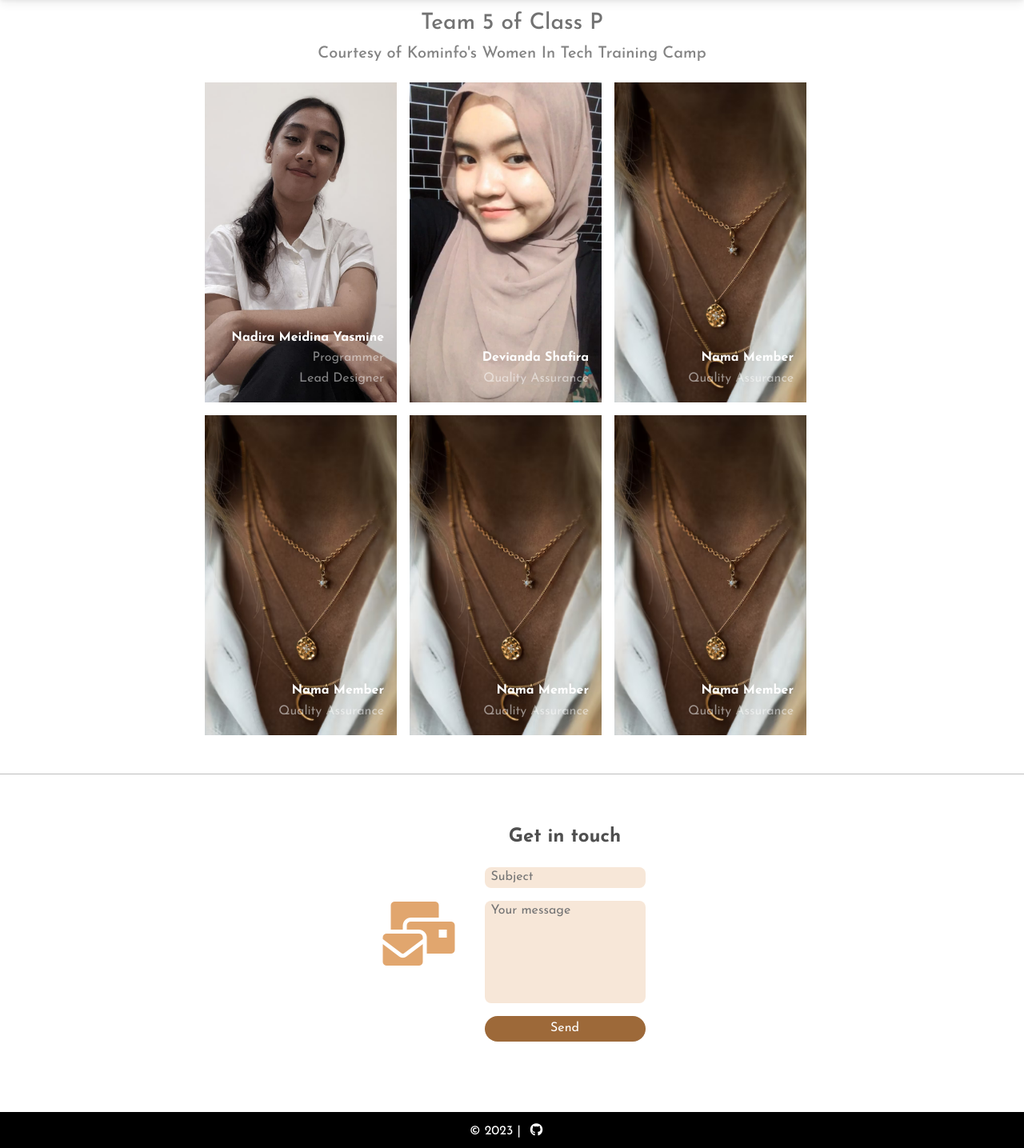
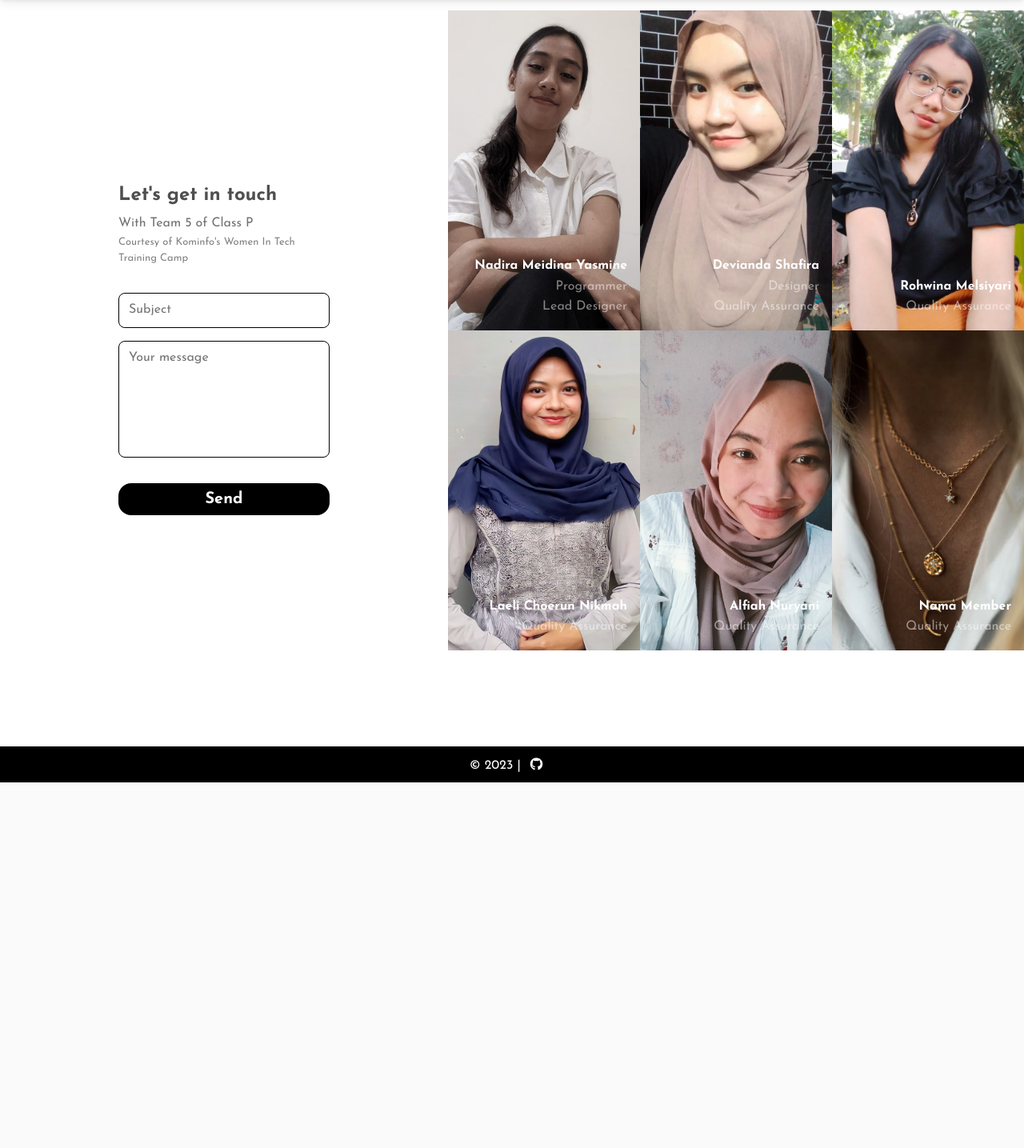
Before and after one commit to rhwnmlsyr/nyoba-aja, a Django app: page /contact/ in a window 1280 px wide. Shown: the part 59-1494 px from the top of the page at 80% size. After the commit the page ends 1037 px from the top, so only its background shows below. Run offline with Django 4.2, Linux system fonts and the light colour scheme; style sheets or scripts are compiled from the project's sources; some libraries are stand-ins or nearby versions.

Commit message:
contact page, other frontend revamped

```diff
--- a/ecomm/ecomm/templates/contact.html
+++ b/ecomm/ecomm/templates/contact.html
@@ -3,8 +3,22 @@
 
 <body>
     <div class="contact-container">
-        <h3 style="opacity: 0.8;" class="mb-0">Team 5 of Class P</h3>
-        <h5 style="opacity: 0.7; margin-top: -0.5rem;">Courtesy of Kominfo's Women In Tech Training Camp</h5>
+        <div class="contact-form-container">
+            <div class="flex-row">
+                <!-- <i class="fa-solid fa-envelope"></i> -->
+                <form onsubmit="generateMailtoLink(event)" method="post" enctype="text/plain" class="contact-form">
+                    <div class="contact-text">
+                        <h4><b>Let's get in touch</b></h4>
+                        <p style="opacity: 0.8;" class="mb-0">With Team 5 of Class P</p>
+                        <p style="opacity: 0.7; font-size: small;">Courtesy of Kominfo's Women In Tech Training Camp</p>
+                    </div>
+                    <input class="contact-input" type="text" id="subject" name="subject" required placeholder="Subject">
+                    <textarea class="contact-input" id="message" name="message" rows="5" required placeholder="Your message"></textarea>
+                    <button type="submit" class="button-contact mt-3">Send</button>
+                </form>
+            </div>
+        </div>
+        <div>
             <div class="contact-container-child">
                 <div class="card">
                     <div class="card-inner" onmouseover="this.classList.add('flip')" onmouseout="this.classList.remove('flip')">
@@ -25,10 +39,10 @@
                         <div class="card-front">
                             <img src="{% static 'img/meka.jpg' %}" class="img-profile"/>
                             <p class="font-contact name">Devianda Shafira</p>
-                        <p class="font-contact title">Quality Assurance</p>
+                            <p class="font-contact title">Designer<br/>Quality Assurance</p>
                         </div>
                         <div class="card-back">
-                        <a href=""><i class="fa-brands fa-linkedin"></i></a>
+                            <a href="https://www.linkedin.com/in/devianadashafira"><i class="fa-brands fa-linkedin"></i></a>
                         </div>
                     </div>
                 </div>
@@ -36,27 +50,27 @@
                 <div class="card">
                     <div class="card-inner" onmouseover="this.classList.add('flip')" onmouseout="this.classList.remove('flip')">
                         <div class="card-front">
-                        <img src="{% static 'img/image 2.png' %}" class="img-profile"/>
-                        <p class="font-contact name">Nama Member</p>
+                            <img src="{% static 'img/rohwina.jpeg' %}" class="img-profile"/>
+                            <p class="font-contact name">Rohwina Melsiyari</p>
                             <p class="font-contact title">Quality Assurance</p>
                         </div>
                         <div class="card-back">
-                        <a href=""><i class="fa-brands fa-linkedin"></i></a>
+                            <a href="https://www.linkedin.com/in/rohwina-melsiyari-826051238/"><i class="fa-brands fa-linkedin"></i></a>
                         </div>
                     </div>
                 </div>
             </div>
 
-        <div class="contact-container-child">
+            <div class="contact-container-child mb-9">
                 <div class="card">
                     <div class="card-inner" onmouseover="this.classList.add('flip')" onmouseout="this.classList.remove('flip')">
                         <div class="card-front">
-                        <img src="{% static 'img/image 2.png' %}" class="img-profile"/>
-                        <p class="font-contact name">Nama Member</p>
+                            <img src="{% static 'img/laeli.jpg' %}" class="img-profile"/>
+                            <p class="font-contact name">Laeli Choerun Nikmah</p>
                             <p class="font-contact title">Quality Assurance</p>
                         </div>
                         <div class="card-back">
-                        <a href=""><i class="fa-brands fa-linkedin"></i></a>
+                            <a href="https://id.linkedin.com/in/laeli-choerun-nikmah-86a537151"><i class="fa-brands fa-linkedin"></i></a>
 
                         </div>
                     </div>
@@ -65,12 +79,12 @@
                 <div class="card">
                     <div class="card-inner" onmouseover="this.classList.add('flip')" onmouseout="this.classList.remove('flip')">
                         <div class="card-front">
-                        <img src="{% static 'img/image 2.png' %}" class="img-profile"/>
-                        <p class="font-contact name">Nama Member</p>
+                            <img src="{% static 'img/alfia.jpg' %}" class="img-profile"/>
+                            <p class="font-contact name">Alfiah Nuryani</p>
                             <p class="font-contact title">Quality Assurance</p>
                         </div>
                         <div class="card-back">
-                        <a href=""><i class="fa-brands fa-linkedin"></i></a>
+                            <a href="https://www.linkedin.com/in/alfiah-nuryani-051399186"><i class="fa-brands fa-linkedin"></i></a>
 
                         </div>
                     </div>
@@ -90,20 +104,30 @@
                     </div>
                 </div>
             </div>
-        <hr class="hr-full"/>
-        <div class="contact-form-container">
-            <div class="flex-row">
-                <i class="fa-solid fa-envelopes-bulk"></i>
-                <form action="mailto:nadirameidina@gmail.com" method="post" enctype="text/plain" class="contact-form">
-                    <h4><b>Get in touch</b></h4>
-                    <input class="contact-input" type="text" id="subject" name="subject" required placeholder="Subject">
-                    <textarea class="contact-input" id="message" name="message" rows="5" required placeholder="Your message"></textarea>
-                    <button type="submit" class="button-contact">Send</button>
-                </form>
         </div>
 
-        </div>
+
     </div>
 
 </body>
+
+<script>
+    function generateMailtoLink(event) {
+        event.preventDefault(); // Prevent form submission
+
+        // Get the values from the input fields
+        var subject = document.getElementById("subject").value;
+        var message = document.getElementById("message").value;
+
+        // Encode the subject and message for use in the mailto link
+        var encodedSubject = encodeURIComponent(subject);
+        var encodedMessage = encodeURIComponent(message);
+
+        // Construct the mailto link with the subject and body
+        var mailtoLink = "mailto:nadirameidina@gmail.com?subject=" + encodedSubject + "&body=" + encodedMessage;
+
+        // Open the mail client with the mailto link
+        window.location.href = mailtoLink;
+    }
+</script>
 {% endblock content %}
--- a/ecomm/ecomm/templates/footer.html
+++ b/ecomm/ecomm/templates/footer.html
@@ -1,4 +1,4 @@
-<footer class="text-center text-white mt-4" style="background-color: black">
+<footer class="text-center text-white mt-4" style="background-color: black; bottom: 0;">
   <!-- Copyright -->
   © 2023 | <a href="https://github.com/nadiramei/ecommerce-wit" class="btn-link btn-floating btn-lg text-white"
     href="#!" role="button" data-mdb-ripple-color="dark"><i class="fab fa-github"></i></a>
--- a/ecomm/static/css/custom.scss
+++ b/ecomm/static/css/custom.scss
@@ -31,6 +31,7 @@
 
 * {
     font-family: "Josefin Sans", sans-serif;
+    caret-color: $brown;
 }
 
 ::selection{
@@ -175,6 +176,7 @@ input[type="radio"] {
     height: 1rem;
     width: 1rem;
 }
+
 .rating-input{
     display: flex;
     flex-direction: row;
@@ -233,7 +235,9 @@ textarea{
     display: flex;
     flex-direction: row;
     align-items: center;
+    justify-content: center;
     gap: 2rem;
+    width: 100%;
     & i{
         font-size: 5rem;
         color: darken($creme, 25%);
--- a/ecomm/static/css/scss/buttons.scss
+++ b/ecomm/static/css/scss/buttons.scss
@@ -2,12 +2,30 @@
 
 /* @buttons */
 .button{
+    &-payment{
+        width: 100%;
+        background-color: #000;
+        color: white;
+    }
+    &-checkout{
+        width: 10rem;
+        background-color: $brown;
+        border-radius: 1rem;
+        color: white;
+        &:hover{
+            transform: 0.5s;
+            color: white;
+            background-color: $dark-brown;
+        }
+    }
     &-contact{
         width: 100%;
-        height: 2rem;
+        height: 2.5rem;
         border-radius: 1rem;
-        background-color: $brown;
+        background-color: black;
         color: white;
+        font-weight: bold;
+        font-size: 1.25rem;
         &:hover{
             background-color: $dark-brown;
         }
--- a/ecomm/static/css/scss/containers.scss
+++ b/ecomm/static/css/scss/containers.scss
@@ -127,13 +127,20 @@
     &-input{
         width: 100%;
         border-radius: 0.5rem;
-        padding: 0 0.5rem;
-        background-color: $creme;
+        padding: 0.5rem 0.75rem;
+        background-color: transparent;
+        border: 1px solid black;
+        &:focus{
+            border: 1px solid black;
+        }
+    }
+    &-text{
+        display: flex;
+        flex-direction: column;
     }
     &-container{
         display: flex;
-        flex-direction: column;
-        gap: 1rem;
+        flex-direction: row;
         align-items: center;
         &-child{
             display: grid;
@@ -157,12 +164,51 @@
         align-items: center;
         justify-content: center;
         gap: 1rem;
+        width: 50%;
+        text-align: left;
     }
 
 }
 
 #id_comment{
-    border: none;
-    background-color: $creme;
+    border: 1px solid grey;
+    background-color: white;
     margin-bottom: 0.5rem;
 }
+
+.checkout{
+    &-long{
+        width: 20rem;
+        height: 2rem;
+        border-radius: 0.5rem;
+        border: 1px solid black;
+        &:hover, &:focus{
+            border: 1px solid black;
+        }
+    }
+    &-short{
+        width: 9.5rem;
+        border: 1px solid black;
+        height: 2rem;
+        border-radius: 0.5rem;
+        background-color: transparent;
+        &:hover, &:focus{
+            border: 1px solid black;
+        }
+    }
+    &-2{
+        display: flex;
+        flex-direction: row;
+        gap: 1rem;
+    }
+}
+
+.wide{
+    width: 15rem;
+}
+
+.form-check-input:checked:focus{
+    outline: none;
+    border: none;
+    border-color: transparent;
+}
--- a/ecomm/static/css/scss/images.scss
+++ b/ecomm/static/css/scss/images.scss
@@ -46,13 +46,6 @@
     height: auto;
     perspective: 1000px;
     box-shadow: none;
-    margin-right: 1rem;
-    // & img{
-    //     aspect-ratio: 2/5;
-    //     max-height: 25rem;
-    //     width: 100%;
-    //     object-fit: cover;
-    // }
 }
 
 .card-inner {
--- a/ecomm/toko/forms.py
+++ b/ecomm/toko/forms.py
@@ -8,10 +8,10 @@ PILIHAN_PEMBAYARAN = (
 )
 
 class CheckoutForm(forms.Form):
-    alamat_1 = forms.CharField(widget=forms.TextInput(attrs={'placeholder': 'Alamat Anda', 'class': 'textinput form-control'}))
-    alamat_2 = forms.CharField(required=False, widget=forms.TextInput(attrs={'placeholder': 'Apartement, Rumah, atau yang lain (opsional)', 'class': 'textinput form-control'}))
-    negara = CountryField(blank_label='(Pilih Negara)').formfield(widget=CountrySelectWidget(attrs={'class': 'countryselectwidget form-select'}))
-    kode_pos = forms.CharField(widget=forms.TextInput(attrs={'class': 'textinput form-outline', 'placeholder': 'Kode Pos'}))
+    alamat_1 = forms.CharField(widget=forms.TextInput(attrs={'class': 'checkout-long'}))
+    alamat_2 = forms.CharField(required=False, widget=forms.TextInput(attrs={'class': 'checkout-long'}))
+    negara = CountryField(blank_label='(Choose Shipping Country)').formfield(widget=CountrySelectWidget(attrs={'class': 'checkout-short'}))
+    kode_pos = forms.CharField(widget=forms.TextInput(attrs={'class': 'checkout-short' }))
     simpan_info_alamat = forms.BooleanField(widget=forms.CheckboxInput(), required=False)
     opsi_pembayaran = forms.ChoiceField(widget=forms.RadioSelect(), choices=PILIHAN_PEMBAYARAN)
 
@@ -36,6 +36,6 @@ class ReviewForm(forms.Form):
         label='',
     )
     comment = forms.CharField(
-        widget=forms.Textarea(attrs={'class': 'textinput form-control', 'placeholder': 'Leave your review'}),
+        widget=forms.Textarea(attrs={'class': 'textinput form-control rating-comment', 'placeholder': 'Leave your review'}),
         label=''
     )
--- a/ecomm/toko/views.py
+++ b/ecomm/toko/views.py
@@ -275,12 +275,18 @@ class CheckoutView(LoginRequiredMixin, generic.FormView):
         form = CheckoutForm(self.request.POST or None)
         try:
             order = Order.objects.get(user=self.request.user, ordered=False)
+            logger = logging.getLogger(__name__)
+
             if form.is_valid():
-                alamat_1 = form.cleaned_data.get('alamat_1')
-                alamat_2 = form.cleaned_data.get('alamat_2')
-                negara = form.cleaned_data.get('negara')
-                kode_pos = form.cleaned_data.get('kode_pos')
-                opsi_pembayaran = form.cleaned_data.get('opsi_pembayaran')
+                logger.warning(form.cleaned_data)
+                alamat_1 = form.cleaned_data['alamat_1']
+                alamat_2 = form.cleaned_data['alamat_2']
+                negara = form.cleaned_data['negara']
+                kode_pos = form.cleaned_data['kode_pos']
+                opsi_pembayaran = form.cleaned_data['opsi_pembayaran']
+
+                if isinstance(order.user, str):
+                    order.user = User.objects.get(username=order.user)
 
                 # Perform server-side validation and verification
                 if not self.validate_input(alamat_1) or not self.validate_input(alamat_2) or not self.validate_input(negara) or not self.validate_input(kode_pos):
@@ -288,26 +294,28 @@ class CheckoutView(LoginRequiredMixin, generic.FormView):
                     return redirect('toko:checkout')
 
                 # Insecure Direct Object Reference Prevention
-                if order.alamat_pengiriman.user != self.request.user or order.alamat_pengiriman.id != self.request.POST.get('alamat_pengiriman_id'):
-                    messages.warning(self.request, 'Insecure direct object reference')
-                    return redirect('toko:checkout')
+                # if order.alamat_pengiriman.user != self.request.user or order.alamat_pengiriman.id != self.request.POST.get('alamat_pengiriman_id'):
+                #     messages.warning(self.request, 'Insecure direct object reference')
+                #     return redirect('toko:checkout')
 
+                logger.warning(order.user)
                 # Update the order with the verified data
-                order.alamat_pengiriman.alamat_1 = alamat_1
-                order.alamat_pengiriman.alamat_2 = alamat_2
-                order.alamat_pengiriman.negara = negara
-                order.alamat_pengiriman.kode_pos = kode_pos
-                order.alamat_pengiriman.save()
+                # order.alamat_pengiriman.alamat_1 = alamat_1
+                # order.alamat_pengiriman.alamat_2 = alamat_2
+                # order.alamat_pengiriman.negara = negara
+                # order.alamat_pengiriman.kode_pos = kode_pos
+                # order.alamat_pengiriman.save()
 
-                order.save()
+                # order.save()
 
                 if opsi_pembayaran == 'P':
                     return redirect('toko:payment', payment_method='paypal')
                 else:
                     return redirect('toko:payment', payment_method='stripe')
 
-            messages.warning(self.request, 'Checkout failed')
+            messages.warning(self.request, 'Invalid form input')
             return redirect('toko:checkout')
+
         except ObjectDoesNotExist:
             messages.error(self.request, 'No active orders')
             return redirect('toko:order-summary')
@@ -353,8 +361,8 @@ class OrderSummaryView(LoginRequiredMixin, generic.TemplateView):
             template_name = 'order_summary.html'
             return render(self.request, template_name, context)
         except ObjectDoesNotExist:
-            messages.error(self.request, 'No active orders')
-            return redirect('order_summary')
+            # messages.error(self.request, 'No active orders')
+            return render(self.request, 'order_summary.html')
 
     def post(self, request, *args, **kwargs):
         if 'item_id' in request.POST:
```
Also changed, not shown: ecomm/ecomm/templates/checkout.html (+23 -22 lines), ecomm/ecomm/templates/order_summary.html (+10 -7 lines), ecomm/static/img/alfia.jpg (added), ecomm/static/img/laeli.jpg (added), ecomm/static/img/rohwina.jpeg (added). Lines whose indentation alone changed are shown as unchanged.
